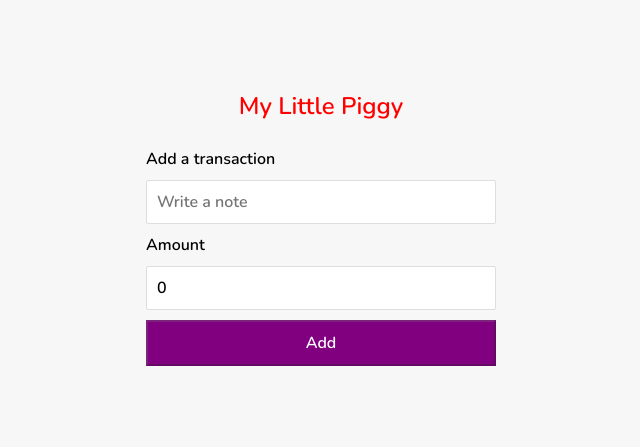
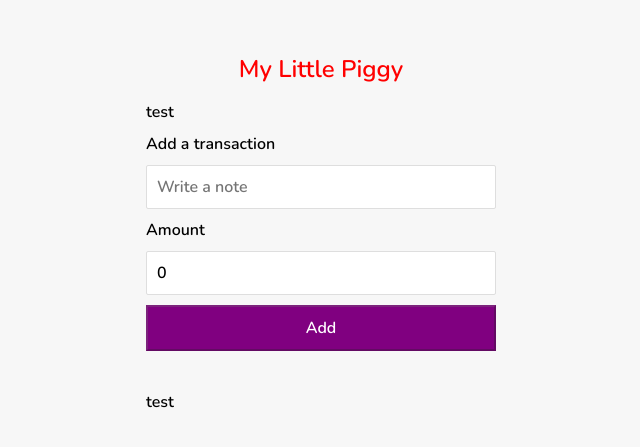
Before and after one commit to Nstw/react-little-piggy, a React (Create React App) app: page / in a window 1280 px wide. Shown: the part 167-614 px from the top of the page, without its empty margins (319-959 px from the left). Built offline with nearby package versions, Linux system fonts and the light colour scheme; the HTML template or start-up script is replaced by a standard one.

Commit message:
[feat] test using global data by createContext

```diff
--- a/src/App.js
+++ b/src/App.js
@@ -2,6 +2,8 @@ import { useState } from 'react';
 import './App.css';
 import Transaction from './components/Transaction';
 import FormComponent from './components/FormComponent';
+import ReportComponent from './components/ReportComponent';
+import DataContext from './data/DataContext';
 
 const Title = () => (
   <h1 style={{ color: 'red', textAlign: 'center', fontSize: '1.5rem' }}>
@@ -19,11 +21,14 @@ function App() {
   };
 
   return (
-    <div className="container">
-      <Title />
-      <FormComponent onAddItem={onAddNewItem} />
-      <Transaction items={items} />
-    </div>
+    <DataContext.Provider value={'test'}>
+      <div className="container">
+        <Title />
+        <ReportComponent />
+        <FormComponent onAddItem={onAddNewItem} />
+        <Transaction items={items} />
+      </div>
+    </DataContext.Provider>
   );
 }
 
--- /dev/null
+++ b/src/components/ReportComponent.js
@@ -0,0 +1,9 @@
+import { useContext } from 'react';
+import DataContext from '../data/DataContext';
+
+const ReportComponent = () => {
+  const name = useContext(DataContext);
+  return <div>{name}</div>;
+};
+
+export default ReportComponent;
--- a/src/components/Transaction.js
+++ b/src/components/Transaction.js
@@ -1,14 +1,18 @@
 import Item from './Item';
 import './Transaction.css';
+import DataContext from '../data/DataContext';
 
 const Transaction = (props) => {
   const { items } = props;
   return (
-    <ul className="item-list">
-      {items.map((element) => {
-        return <Item {...element} key={element.id} />;
-      })}
-    </ul>
+    <>
+      <ul className="item-list">
+        {items.map((element) => {
+          return <Item {...element} key={element.id} />;
+        })}
+      </ul>
+      <DataContext.Consumer>{(value) => <p>{value}</p>}</DataContext.Consumer>
+    </>
   );
 };
 
--- /dev/null
+++ b/src/data/DataContext.js
@@ -0,0 +1,5 @@
+import { createContext } from 'react';
+
+const DataContext = createContext();
+
+export default DataContext;
```
